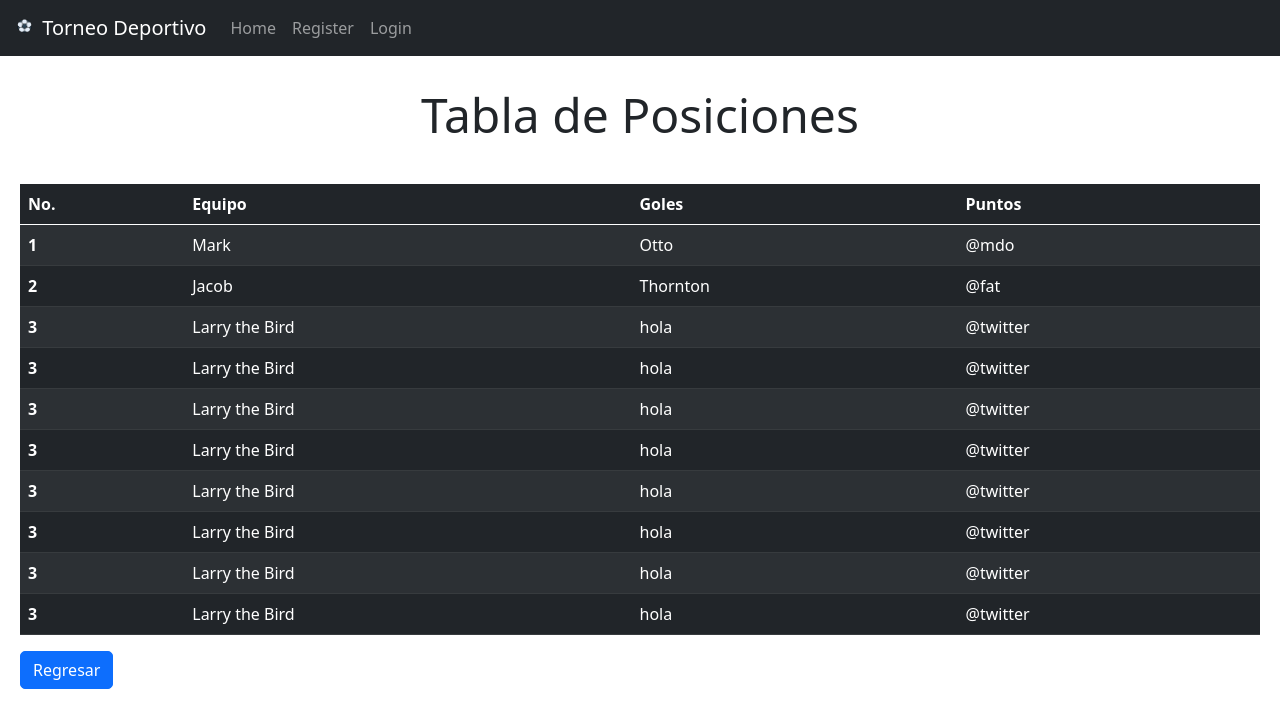
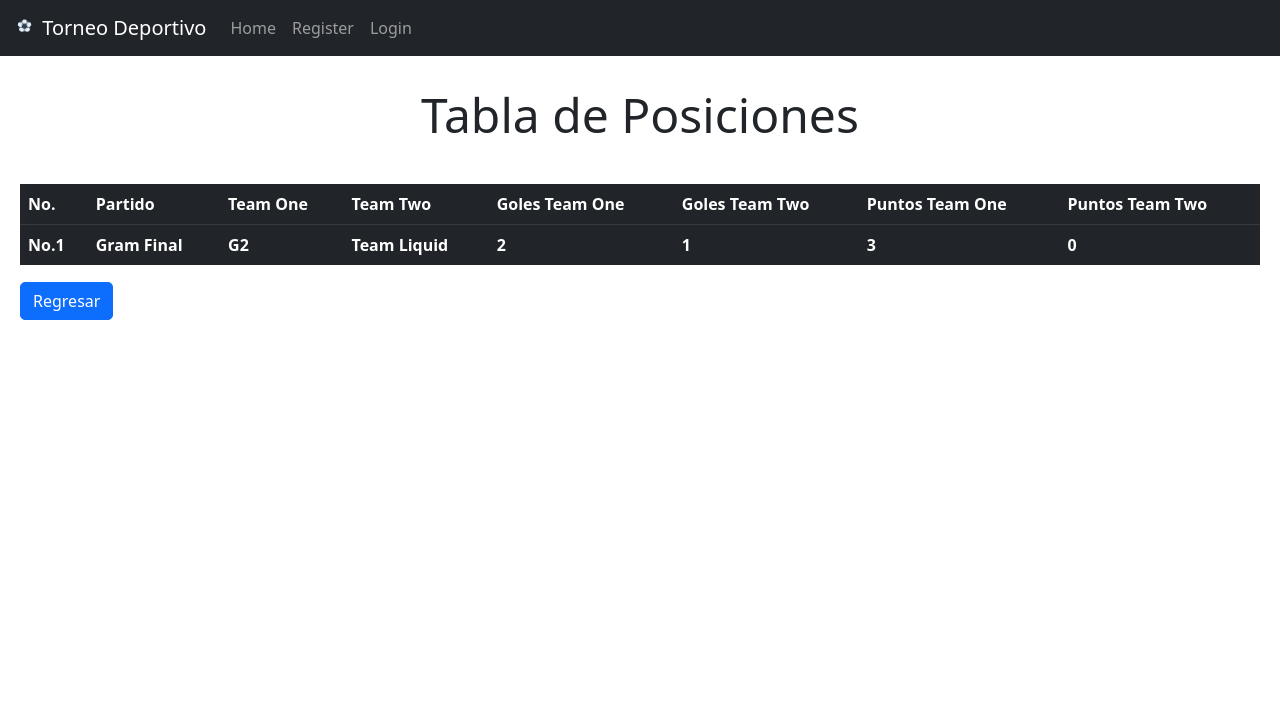
Before and after one commit to CanteovSnipeX/Torneo-Font, an Angular app: page /tabla in a window 1280 px wide. Shown: the top 728 px of the page. Built offline with nearby package versions, Linux system fonts and the light colour scheme.

Commit message:
Viernes 9/7/2021

```diff
--- a/src/app/components/creategroup/creategroup.component.css
+++ b/src/app/components/creategroup/creategroup.component.css
@@ -48,3 +48,15 @@ button:hover{
     transition: all 1s;
     background-color: #B3B6B7;
 }
+
+#cards{
+    margin: 1rem;
+}
+
+.myClass{
+    margin: 1.25rem;
+    display: inline-block;
+    background-color: white;
+    color: black;
+
+}
--- a/src/app/components/creategroup/creategroup.component.html
+++ b/src/app/components/creategroup/creategroup.component.html
@@ -6,24 +6,6 @@
     <button type="button" class="btn btn-info col-lg-2 mx-2" routerLink="/listEquipo" > Groups Created</button>
     </div>
    <hr>
-
-
-    <div class="card" style="width: 18rem;" *ngFor=" let grupo of grupos">
-        <img src="../../../assets/img/group.png" class="card-img-top" alt="" data-bs-toggle="modal" data-bs-target="#exampleModalList">
-        <div class="card-body text-center">
-          <h5 class="card-title">Datos Group</h5>
-          <hr>
-          <p class="card-text">{{grupo.name}}</p>
-          <p class="card-text">{{grupo.Directors}}</p>
-          <button type="button" class="btn btn-success  mx-4"  data-bs-toggle="modal" data-bs-target="#exampleModalUpdate">
-            Update
-          </button>
-          <button type="button" class="btn btn-danger  mx-4" data-bs-toggle="modal" data-bs-target="#exampleModalDelete">
-            Delete
-          </button>
-        </div>
-      </div>
-
 
 <!-- Modal Save-->
 
@@ -105,8 +87,7 @@
             <img class="mb-4" width="75" height="75" src="../../../assets/img/borrar.png" alt="Delete">
             <h1 class="h3 mb-3 font-weight-normal">This action is irreversible!</h1>
               <form >
-                  <label for="inputName"></label>
-                  <input class="form-control" type="password" id="inputName" placeholder="Password">
+
               </form>
         </div>
         <div class="modal-footer">
@@ -161,16 +142,16 @@
           <select class="form-select" aria-label="Default select example">
             <option selected>Open this select menu</option>
           </select>
-          <label for="" class="form-label"> Name</label>
-          <input class="form-control" type="text" name="" id="">
+          <label for="inputName" class="form-label"> Name</label>
+          <input class="form-control" type="text" name="name" id="inputName">
           <div class="row">
             <div class="form-group  col-md-6">
-              <label for="" class="form-label" >Team 1</label>
-              <input class="form-control" type="text" name="" id="">
+              <label for="inputTeamOne" class="form-label" >Team One</label>
+              <input class="form-control" type="text" name="teamOne" id="inputTeamOne">
             </div>
             <div class="form-group  col-md-6">
-              <label for="" class="form-label">Team 2</label>
-              <input class="form-control" type="text" name="" id="">
+              <label for="inputTeamTwo" class="form-label">Team Two</label>
+              <input class="form-control" type="text" name="teamTwo" id="inputTeamTwo">
             </div>
           </div>
         </form>
@@ -183,4 +164,22 @@
   </div>
 </div>
 
+<div id="cards">
+<div class="card myClass" style="width: 18rem;" *ngFor="let grupo of grupos" >
+  <img src="../../../assets/img/group.png" class="card-img-top" alt="" data-bs-toggle="modal" data-bs-target="#exampleModalList">
+  <div class="card-body text-center">
+    <h5 class="card-title">Datos Group</h5>
+    <hr>
+    <p class="card-text">{{grupo.name}}</p>
+    <p class="card-text">{{grupo.Directors}}</p>
+
+    <button type="button" class="btn btn-success  mx-4"  data-bs-toggle="modal" data-bs-target="#exampleModalUpdate">
+      Update
+    </button>
+    <button type="button" class="btn btn-danger  mx-4" data-bs-toggle="modal" data-bs-target="#exampleModalDelete">
+      Delete
+    </button>
+  </div>
+</div>
+</div>
 </body>
--- a/src/app/components/creategroup/creategroup.component.ts
+++ b/src/app/components/creategroup/creategroup.component.ts
@@ -34,6 +34,8 @@ export class CreategroupComponent implements OnInit {
     })
     this.user = this.restUser.getUser();
     this.token = this.restUser.getToken();
+    this.torneo = this.restGroup.getGrupo();
+
   }
 
   onSubmit(save){
@@ -42,7 +44,7 @@ export class CreategroupComponent implements OnInit {
       save.reset();
       this.grupo = res.GrupoPush;
       localStorage.setItem('grupo', JSON.stringify(this.grupo));
-      this.torneo = this.restTorneo.getTorneos();
+      this.torneo = this.restGroup.getGrupo();
       this.grupos = this.torneo.grupo;
     }else{
       alert(res.message);
--- a/src/app/components/createtorneo/createtorneo.component.html
+++ b/src/app/components/createtorneo/createtorneo.component.html
@@ -3,11 +3,11 @@
     <div id="title" class="text-center">
         <h1 class="text-left">Crear Torneo</h1>
     </div>
-    <div id="connt" class="text-center">
-        <button type="button" class="btn btn-primary col-lg-2 mx-2 " data-bs-toggle="modal" data-bs-target="#exampleModalAgregar">
+    <div class="text-center">
+        <button type="button" class="btn btn-primary col-lg-2 mx-4 " data-bs-toggle="modal" data-bs-target="#exampleModalAgregar">
             Save
           </button>
-          <button type="submit" class="btn btn-secondary col-lg-2 mx-2"  *ngIf="token != null &&user.role == 'ROLE_ADMIN'" routerLink="/listTorneo">
+          <button type="submit" class="btn btn-secondary col-lg-2 mx-4"  *ngIf="token != null &&user.role == 'ROLE_ADMIN'" routerLink="/listTorneo">
             Toneos Creados
           </button>
 
@@ -121,10 +121,10 @@
               <p class="card-text text-center">{{torneo.typetournamen}}</p>
               <p class="card-text text-center">{{torneo.awards}}</p>
               <hr>
-            <button type="button" class="btn btn-success mx-2" data-bs-toggle="modal" data-bs-target="#exampleModalActualizar" (click)="obtenerData(torneo)">
+            <button type="button" class="btn btn-success mx-3" data-bs-toggle="modal" data-bs-target="#exampleModalActualizar" (click)="obtenerData(torneo)">
                 Update
               </button>
-             <button type="button" class="btn btn-danger mx-2" data-bs-toggle="modal" data-bs-target="#exampleModalEliminar" (click)="obtenerData(torneo)">
+             <button type="button" class="btn btn-danger mx-4" data-bs-toggle="modal" data-bs-target="#exampleModalEliminar" (click)="obtenerData(torneo)">
                 Delete
               </button>
             </div>
--- a/src/app/components/table-posiciones/table-posiciones.component.html
+++ b/src/app/components/table-posiciones/table-posiciones.component.html
@@ -5,75 +5,28 @@
         <thead>
           <tr>
             <th scope="col">No.</th>
-            <th scope="col">Equipo</th>
-            <th scope="col">Goles</th>
-            <th scope="col">Puntos</th>
+            <th scope="col">Partido</th>
+            <th scope="col">Team One</th>
+            <th scope="col">Team Two</th>
+            <th scope="col">Goles Team One</th>
+            <th scope="col">Goles Team Two</th>
+            <th scope="col">Puntos Team One</th>
+            <th scope="col">Puntos Team Two</th>
+          </tr>
+          <tr>
+            <th scope="col">No.1</th>
+            <th scope="col">Gram Final</th>
+            <th scope="col">G2</th>
+            <th scope="col">Team Liquid</th>
+            <th scope="col">2</th>
+            <th scope="col">1</th>
+            <th scope="col">3</th>
+            <th scope="col">0</th>
           </tr>
         </thead>
         <tbody>
-          <tr>
-            <th scope="row">1</th>
-            <td>Mark</td>
-            <td>Otto</td>
-            <td>@mdo</td>
-          </tr>
-          <tr>
-            <th scope="row">2</th>
-            <td>Jacob</td>
-            <td>Thornton</td>
-            <td>@fat</td>
-          </tr>
-          <tr>
-            <th scope="row">3</th>
-            <td>Larry the Bird</td>
-            <td>hola</td>
-            <td>@twitter</td>
-          </tr>
-          <tr>
-            <th scope="row">3</th>
-            <td>Larry the Bird</td>
-            <td>hola</td>
-            <td>@twitter</td>
-          </tr>
-          <tr>
-            <th scope="row">3</th>
-            <td>Larry the Bird</td>
-            <td>hola</td>
-            <td>@twitter</td>
-          </tr>
-          <tr>
-            <th scope="row">3</th>
-            <td>Larry the Bird</td>
-            <td>hola</td>
-            <td>@twitter</td>
-          </tr>
-          <tr>
-            <th scope="row">3</th>
-            <td>Larry the Bird</td>
-            <td>hola</td>
-            <td>@twitter</td>
-          </tr>
-          <tr>
-            <th scope="row">3</th>
-            <td>Larry the Bird</td>
-            <td>hola</td>
-            <td>@twitter</td>
-          </tr>
-          <tr>
-            <th scope="row">3</th>
-            <td>Larry the Bird</td>
-            <td>hola</td>
-            <td>@twitter</td>
-          </tr>
-          <tr>
-            <th scope="row">3</th>
-            <td>Larry the Bird</td>
-            <td>hola</td>
-            <td>@twitter</td>
-          </tr>
         </tbody>
       </table>
-
       <button type="submit" class="btn btn-primary ">Regresar</button>
     </div>
 </body>
--- a/src/app/services/restGroup/rest-group.service.ts
+++ b/src/app/services/restGroup/rest-group.service.ts
@@ -11,10 +11,28 @@ export class RestGroupService {
 
   public token;
   public uri;
+  public grupo;
 
   private extractData(res:Response) {
     let body = res;
     return body || [] || {}
+  }
+
+
+
+  constructor(private http: HttpClient, private restTonero:RestTorneoService ) {
+    this.uri = CONNECTION.URI;
+   }
+
+
+  getGrupo(){
+    let grupo = JSON.parse(localStorage.getItem('grupo'));
+    if(grupo != undefined || grupo != null){
+      this.grupo = grupo
+    }else{
+      this.grupo = null;
+    }
+    return this.grupo;
   }
 
 
@@ -25,9 +43,6 @@ export class RestGroupService {
     return token;
   }
 
-  constructor(private http: HttpClient, private restTonero:RestTorneoService ) {
-    this.uri = CONNECTION.URI;
-   }
 
    saveGroup(idTorneo, grupo){
     let headers = new HttpHeaders ({
```
Also changed, not shown: src/app/services/restReport/rest-report.service.ts (added, +9 -0 lines), src/app/services/restResult/rest-result.service.ts (added, +9 -0 lines), 2 other files (tests, documents, lock files or other folders).
